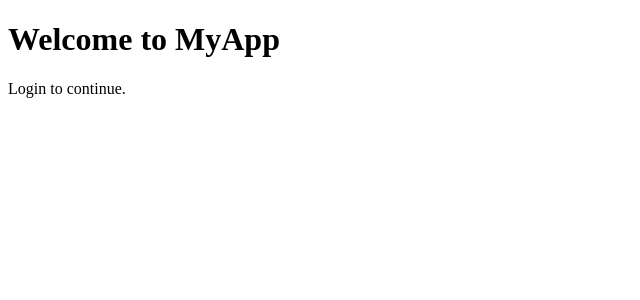
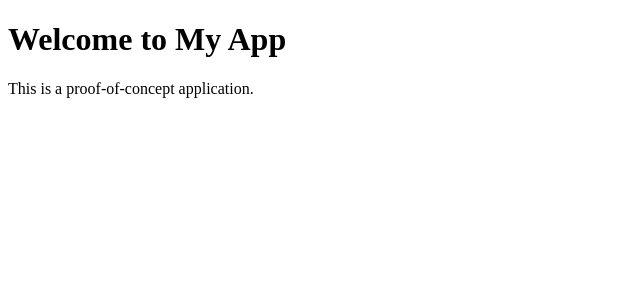
Before and after one commit to jeevan19973/OutcomeWork, a Next.js app: page / in a window 1280 px wide. Shown: the top 300 px of the page, without its empty margins (0-640 px from the left). Built offline with nearby package versions, Linux system fonts and the light colour scheme.

Commit message:
Adding files via API - 2024-11-11 23:42:40

```diff
--- a/pages/index.js
+++ b/pages/index.js
@@ -3,8 +3,8 @@ import React from 'react';
 const Home = () => {
   return (
     <div>
-      <h1>Welcome to MyApp</h1>
-      <p>Login to continue.</p>
+      <h1>Welcome to My App</h1>
+      <p>This is a proof-of-concept application.</p>
     </div>
   );
 };
```
